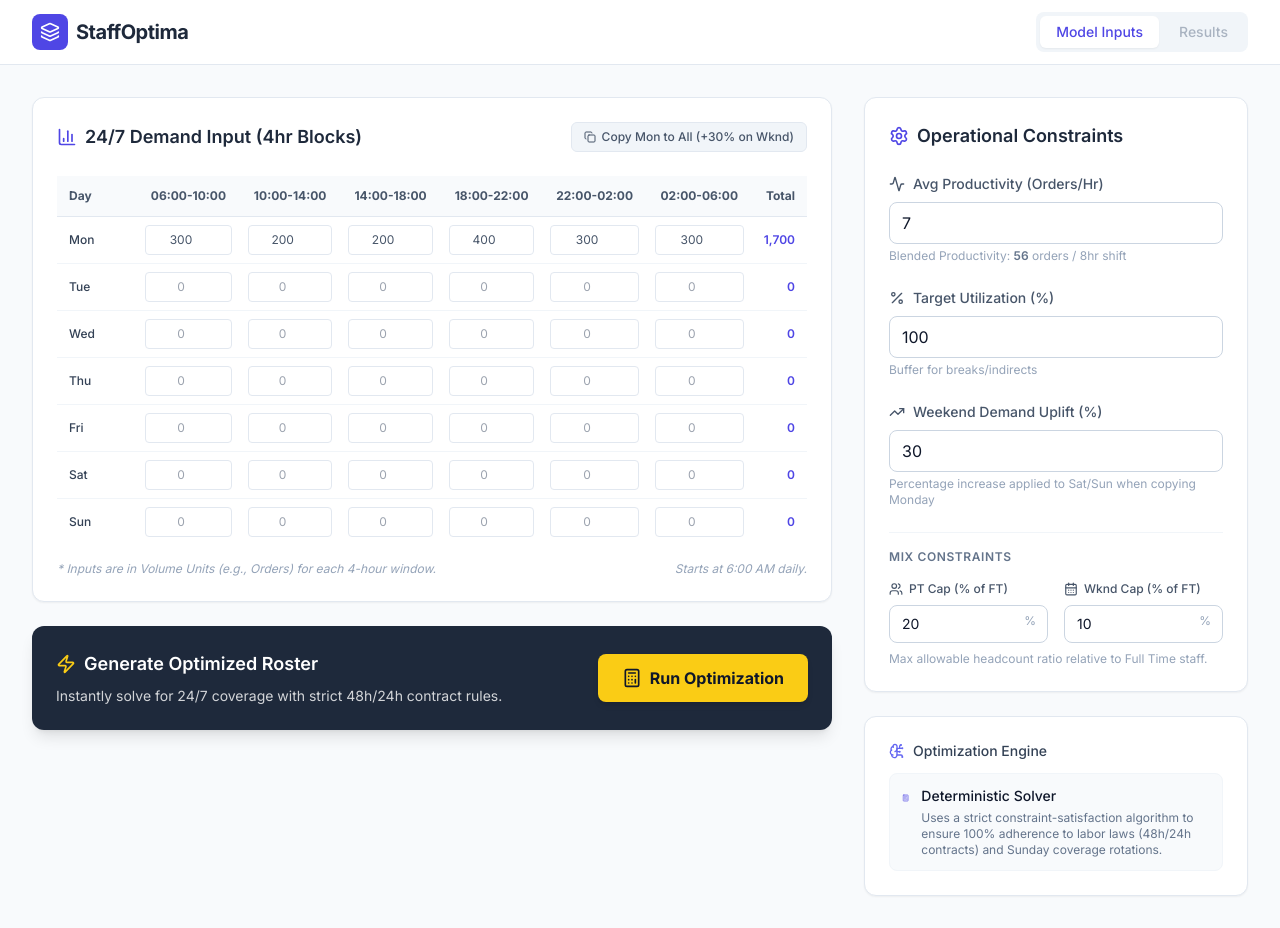
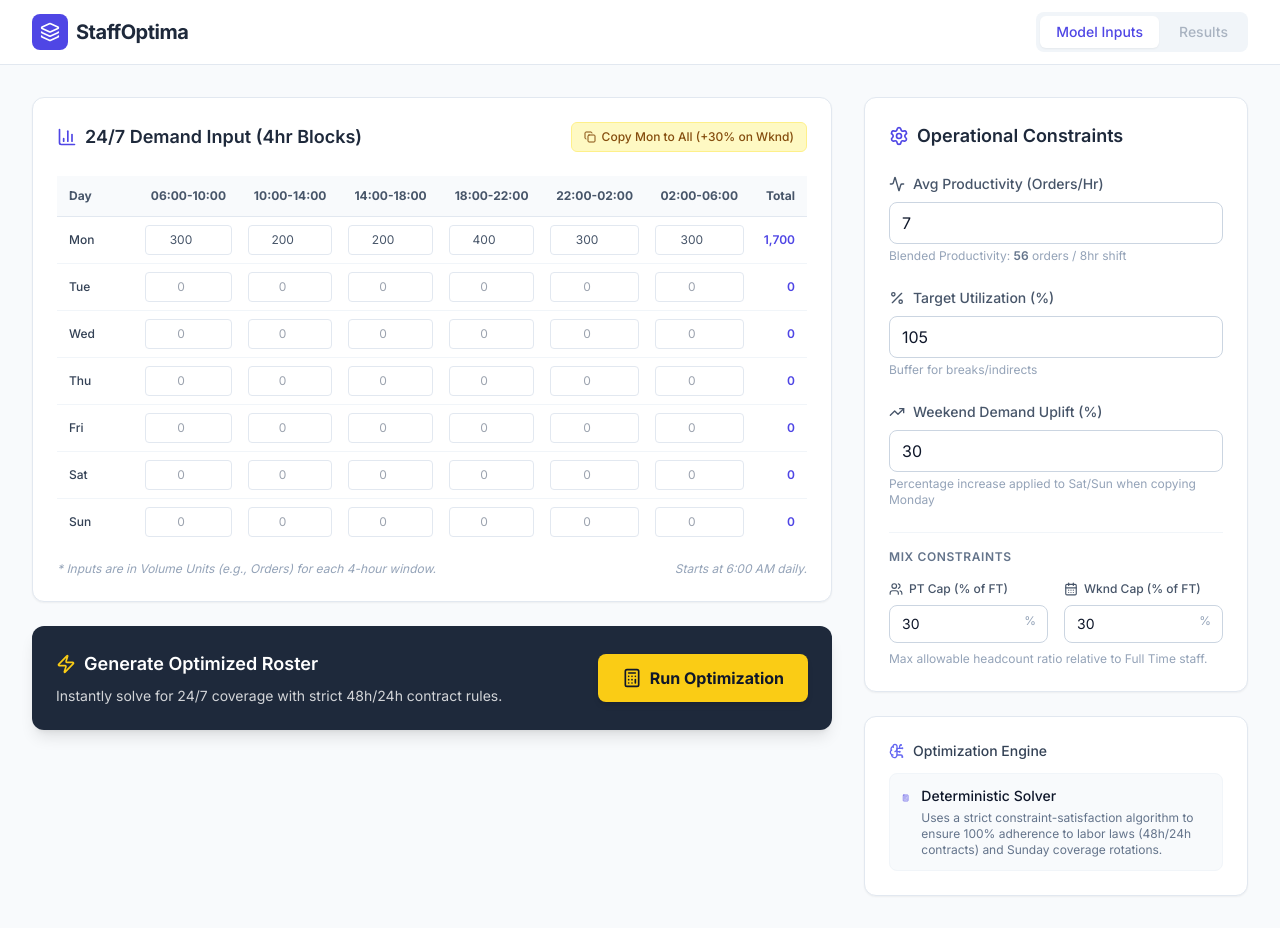
Before and after one commit to neelshekhar/staffing_optimizer, a React (Vite) app: page / in a window 1280 px wide. Built offline with nearby package versions, Linux system fonts and the light colour scheme.

Commit message:
feat: Adjust default constraints and UI styling
Increases default target utilization and capacity caps for part-time and weekend staff. Updates the "Copy Mon to All" button styling to be more visually prominent.

```diff
--- a/components/DemandInput.tsx
+++ b/components/DemandInput.tsx
@@ -62,7 +62,7 @@ const DemandInput: React.FC<DemandInputProps> = ({ demand, onChange, weekendSpik
         <button
           onClick={copyMondayToAll}
           title={`Copies Monday's data to all days, applying a ${weekendSpike}% increase to Sat/Sun.`}
-          className="text-xs flex items-center gap-1.5 px-3 py-1.5 bg-slate-100 hover:bg-slate-200 text-slate-600 rounded-md transition-colors font-medium border border-slate-200"
+          className="text-xs flex items-center gap-1.5 px-3 py-1.5 bg-yellow-100 hover:bg-yellow-200 text-yellow-800 rounded-md transition-colors font-medium border border-yellow-200"
         >
           <Copy className="w-3 h-3" />
           Copy Mon to All (+{weekendSpike}% on Wknd)
--- a/types.ts
+++ b/types.ts
@@ -85,11 +85,11 @@ export const INITIAL_DEMAND: DemandData[] = [
 
 export const INITIAL_CONSTRAINTS: Constraints = {
   avgProductivity: 7, // items picked per hour per person (Updated default)
-  targetUtilization: 100, // 100% utilization target (Updated default)
+  targetUtilization: 105, // 105% utilization target (Updated default)
   minWeeklyOffs: 1,
   weekendSpike: 30,
-  partTimeCap: 20, // 20% of FT
-  weekendCap: 10, // 10% of FT
+  partTimeCap: 30, // 30% of FT
+  weekendCap: 30, // 30% of FT
 };
 
 export const TIME_BLOCKS: TimeBlock[] = [
```
